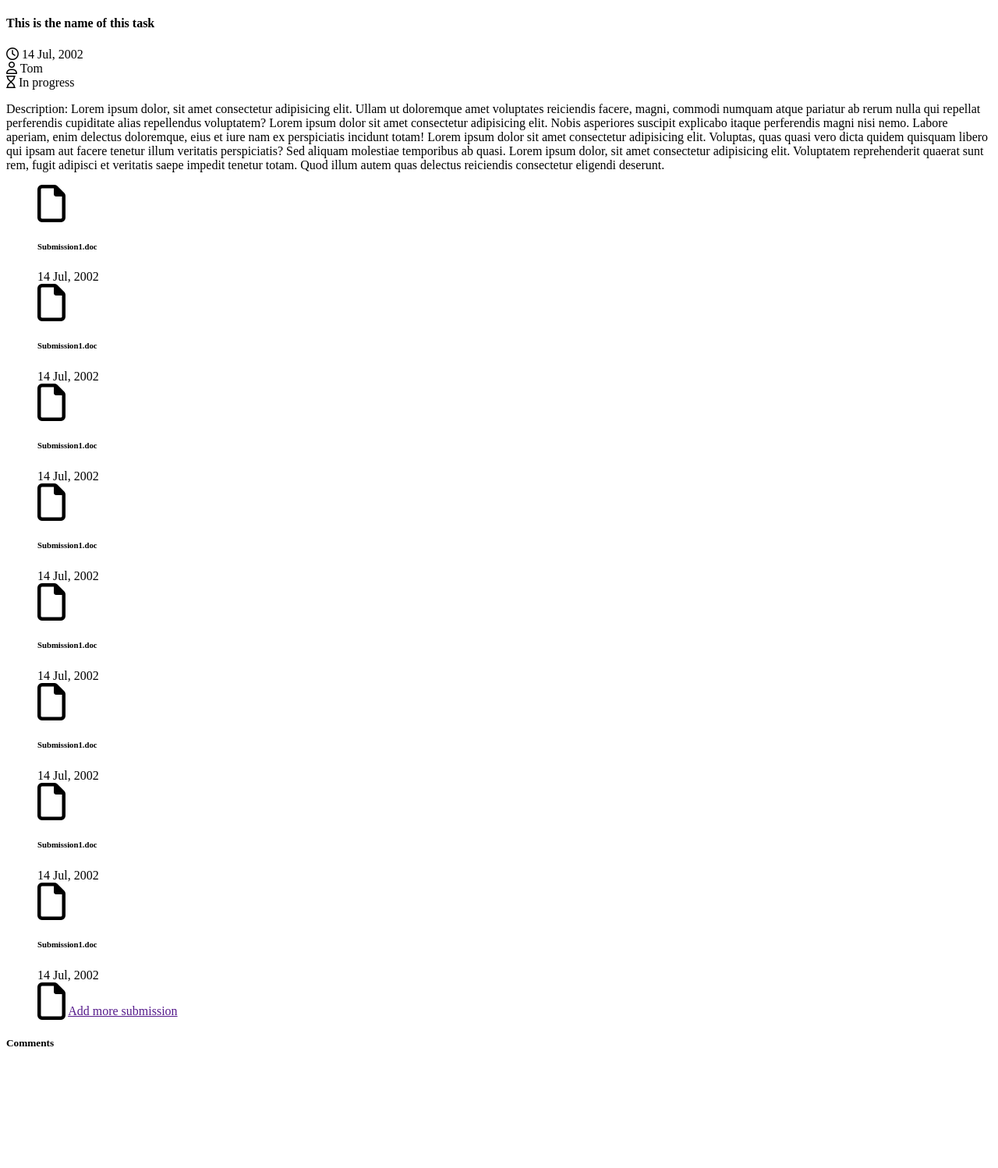
After one commit to vunguyen1472/web-programming-assignment-hk222, a PHP site: page /task-management.php in a window 1280 px wide. The commit adds this page. Shown: the whole page at 78% size. Run offline with PHP 8.4, Linux system fonts and the light colour scheme.

Commit message:
update task management

```diff
--- /dev/null
+++ b/css/task-management.css
@@ -0,0 +1,7 @@
+.submission-list {
+    list-style-type: none;
+}
+
+.submission>i{
+    font-size: 3rem;
+}
--- /dev/null
+++ b/css/tasks-management.css
@@ -0,0 +1,3 @@
+tbody>tr:hover{
+    cursor: pointer;
+}
--- /dev/null
+++ b/task-management.php
@@ -0,0 +1,96 @@
+<!DOCTYPE html>
+<html lang="en">
+<head>
+    <link rel="stylesheet" href="https://cdnjs.cloudflare.com/ajax/libs/font-awesome/6.4.0/css/all.min.css" integrity="sha512-iecdLmaskl7CVkqkXNQ/ZH/XLlvWZOJyj7Yy7tcenmpD1ypASozpmT/E0iPtmFIB46ZmdtAc9eNBvH0H/ZpiBw==" crossorigin="anonymous" referrerpolicy="no-referrer" />
+    <link rel="stylesheet" href="css\task-management.css">
+</head>
+<body>
+    <h4>This is the name of this task</h4>
+    <div class="border-bottom pt-2 pb-4 d-flex">
+        <div class="me-5">
+            <i class="fa-regular fa-clock me-2"></i>
+            <span>14 Jul, 2002</span>
+        </div>
+        <div class="me-5">
+            <i class="fa-regular fa-user me-2"></i>
+            <span>Tom</span>
+        </div>
+        <div class="me-5">
+            <i class="fa-regular fa-hourglass me-2"></i>
+            <span class="fw-bold text-primary">In progress</span>
+        </div>
+    </div>
+    <p class="border-bottom py-4 mb-0">
+        Description: Lorem ipsum dolor, sit amet consectetur adipisicing elit. Ullam ut doloremque amet voluptates reiciendis facere, magni, commodi numquam atque pariatur ab rerum nulla qui repellat perferendis cupiditate alias repellendus voluptatem?
+        Lorem ipsum dolor sit amet consectetur adipisicing elit. Nobis asperiores suscipit explicabo itaque perferendis magni nisi nemo. Labore aperiam, enim delectus doloremque, eius et iure nam ex perspiciatis incidunt totam!
+        Lorem ipsum dolor sit amet consectetur adipisicing elit. Voluptas, quas quasi vero dicta quidem quisquam libero qui ipsam aut facere tenetur illum veritatis perspiciatis? Sed aliquam molestiae temporibus ab quasi.
+        Lorem ipsum dolor, sit amet consectetur adipisicing elit. Voluptatem reprehenderit quaerat sunt rem, fugit adipisci et veritatis saepe impedit tenetur totam. Quod illum autem quas delectus reiciendis consectetur eligendi deserunt.
+    </p>
+    <ul class="submission-list d-flex flex-wrap border-bottom px-0 mb-0">
+        <li class="submission d-flex m-4">
+            <i class="fa-regular fa-file me-4"></i>
+            <div>
+                <h6>Submission1.doc</h6>
+                <span>14 Jul, 2002</span>
+            </div>
+        </li>
+        <li class="submission d-flex m-4">
+            <i class="fa-regular fa-file me-4"></i>
+            <div>
+                <h6>Submission1.doc</h6>
+                <span>14 Jul, 2002</span>
+            </div>
+        </li>
+        <li class="submission d-flex m-4">
+            <i class="fa-regular fa-file me-4"></i>
+            <div>
+                <h6>Submission1.doc</h6>
+                <span>14 Jul, 2002</span>
+            </div>
+        </li>
+        <li class="submission d-flex m-4">
+            <i class="fa-regular fa-file me-4"></i>
+            <div>
+                <h6>Submission1.doc</h6>
+                <span>14 Jul, 2002</span>
+            </div>
+        </li>
+        <li class="submission d-flex m-4">
+            <i class="fa-regular fa-file me-4"></i>
+            <div>
+                <h6>Submission1.doc</h6>
+                <span>14 Jul, 2002</span>
+            </div>
+        </li>
+        <li class="submission d-flex m-4">
+            <i class="fa-regular fa-file me-4"></i>
+            <div>
+                <h6>Submission1.doc</h6>
+                <span>14 Jul, 2002</span>
+            </div>
+        </li>
+        <li class="submission d-flex m-4">
+            <i class="fa-regular fa-file me-4"></i>
+            <div>
+                <h6>Submission1.doc</h6>
+                <span>14 Jul, 2002</span>
+            </div>
+        </li>
+        <li class="submission d-flex m-4">
+            <i class="fa-regular fa-file me-4"></i>
+            <div>
+                <h6>Submission1.doc</h6>
+                <span>14 Jul, 2002</span>
+            </div>
+        </li>
+        <li class="submission d-flex m-4 align-items-center">
+            <i class="fa-regular fa-file me-4"></i>
+            <a href="">Add more submission</a>
+        </li>
+
+    </ul>
+    <div class="py-4" style="min-height: 10rem">
+        <h5>Comments</h5>
+    </div>
+</body>
+</html>
```
Also changed, not shown: homepage.php (+8 -2 lines), tasks-management.php (added, +61 -0 lines).
